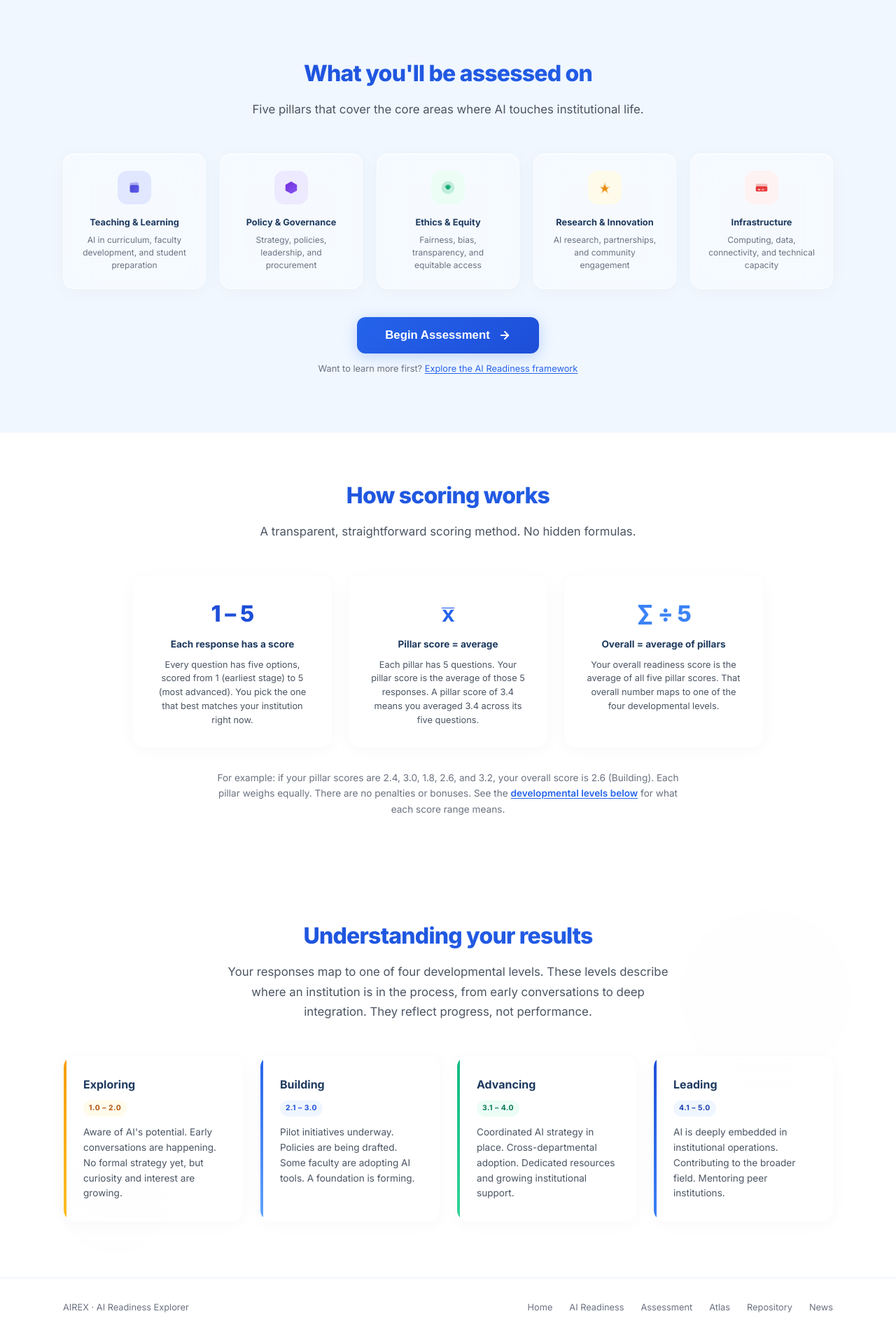
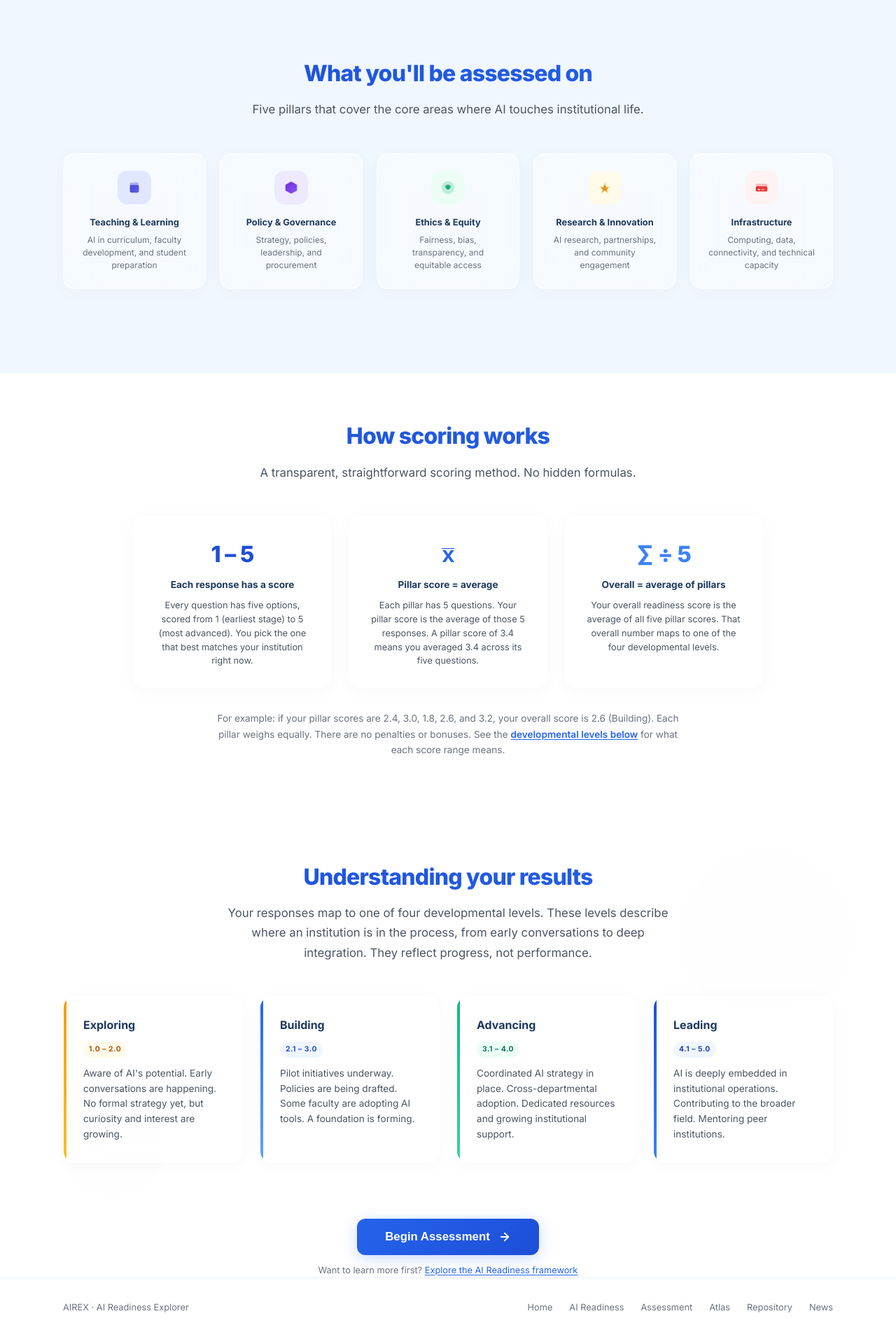
Before and after one commit to cauamcardoso/arex-platform, a Flask app: page /assessment in a window 1280 px wide. Shown: the part 1067-2977 px from the top of the page at 70% size. Run offline with Flask 3, Linux system fonts and the light colour scheme.

Commit message:
Move Begin Assessment CTA to end of intro sections
The button is now the last thing users see before the assessment
tool, placed after the developmental levels section rather than
inside the pillars preview. Updated startAssessment() and
resetAssessment() to handle the new standalone section.

Co-Authored-By: Claude Opus 4.6 <noreply@anthropic.com>

```diff
--- a/templates/assessment.html
+++ b/templates/assessment.html
@@ -1282,13 +1282,6 @@
                     <p>Computing, data, connectivity, and technical capacity</p>
                 </div>
             </div>
-            <div class="start-cta fade-up">
-                <button class="btn-start" onclick="startAssessment()">
-                    Begin Assessment
-                    <svg width="18" height="18" viewBox="0 0 24 24" fill="none" stroke="currentColor" stroke-width="2.5" stroke-linecap="round" stroke-linejoin="round"><line x1="5" y1="12" x2="19" y2="12"></line><polyline points="12 5 19 12 12 19"></polyline></svg>
-                </button>
-                <p class="start-subtext">Want to learn more first? <a href="/readiness">Explore the AI Readiness framework</a></p>
-            </div>
         </div>
     </section>
 
@@ -1350,6 +1343,19 @@
                     <span class="level-score score-leading">4.1 &ndash; 5.0</span>
                     <p>AI is deeply embedded in institutional operations. Contributing to the broader field. Mentoring peer institutions.</p>
                 </div>
+            </div>
+        </div>
+    </section>
+
+    <!-- BEGIN ASSESSMENT CTA -->
+    <section class="start-cta-section" id="startCtaSection">
+        <div class="section-inner">
+            <div class="start-cta fade-up">
+                <button class="btn-start" onclick="startAssessment()">
+                    Begin Assessment
+                    <svg width="18" height="18" viewBox="0 0 24 24" fill="none" stroke="currentColor" stroke-width="2.5" stroke-linecap="round" stroke-linejoin="round"><line x1="5" y1="12" x2="19" y2="12"></line><polyline points="12 5 19 12 12 19"></polyline></svg>
+                </button>
+                <p class="start-subtext">Want to learn more first? <a href="/readiness">Explore the AI Readiness framework</a></p>
             </div>
         </div>
     </section>
@@ -1774,6 +1780,7 @@
             document.getElementById('levels').style.display = 'none';
             document.getElementById('scoringExplained').style.display = 'none';
             document.getElementById('pillarsPreview').style.display = 'none';
+            document.getElementById('startCtaSection').style.display = 'none';
             // Apply first pillar color and scroll
             applyPillarColor(0);
             document.getElementById('assessmentWrapper').scrollIntoView({ behavior: 'smooth' });
@@ -2031,7 +2038,9 @@
             // Show intro sections again
             document.getElementById('howItWorks').style.display = '';
             document.getElementById('levels').style.display = '';
+            document.getElementById('scoringExplained').style.display = '';
             document.getElementById('pillarsPreview').style.display = '';
+            document.getElementById('startCtaSection').style.display = '';
             document.getElementById('assessmentWrapper').classList.remove('active');
             renderSections();
             updateProgress();
```
